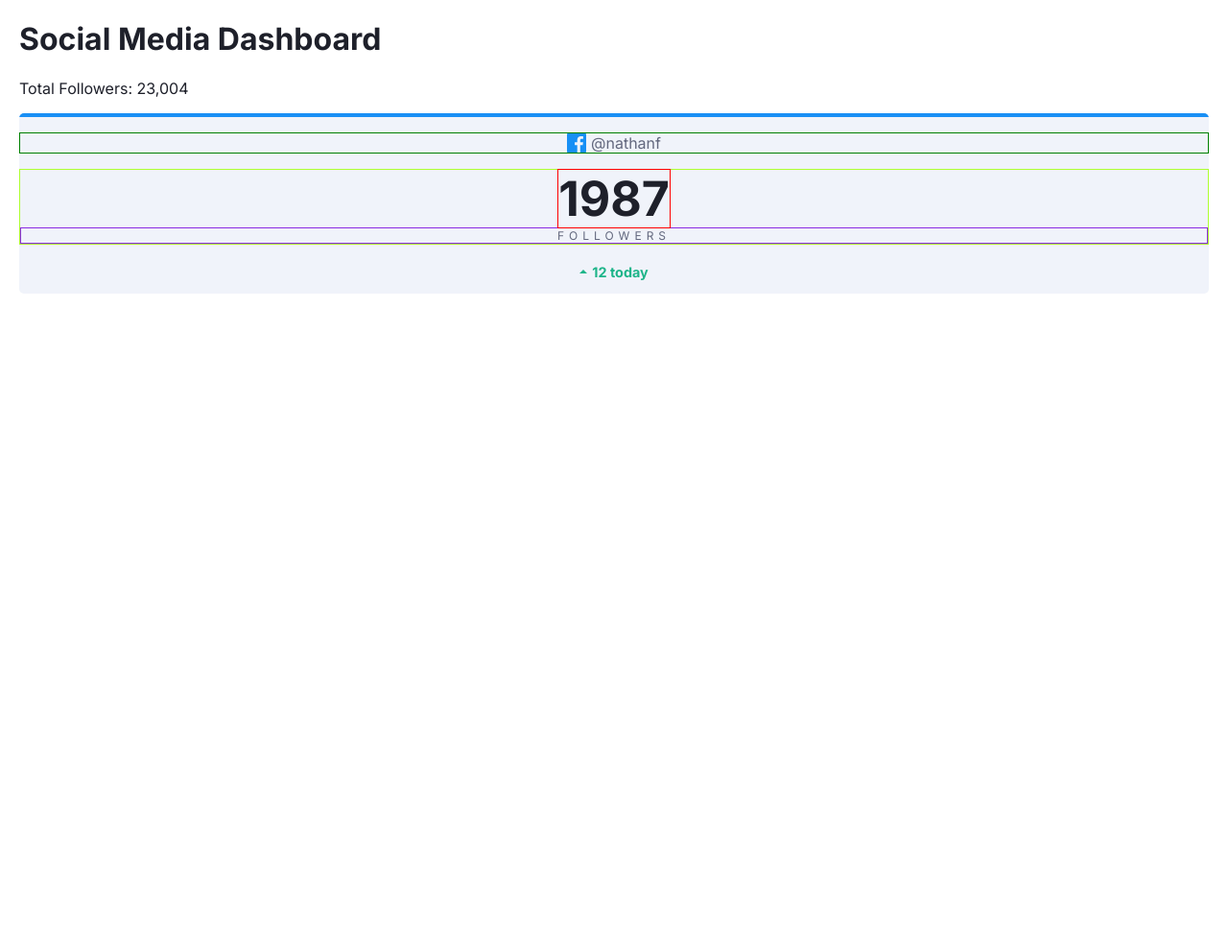
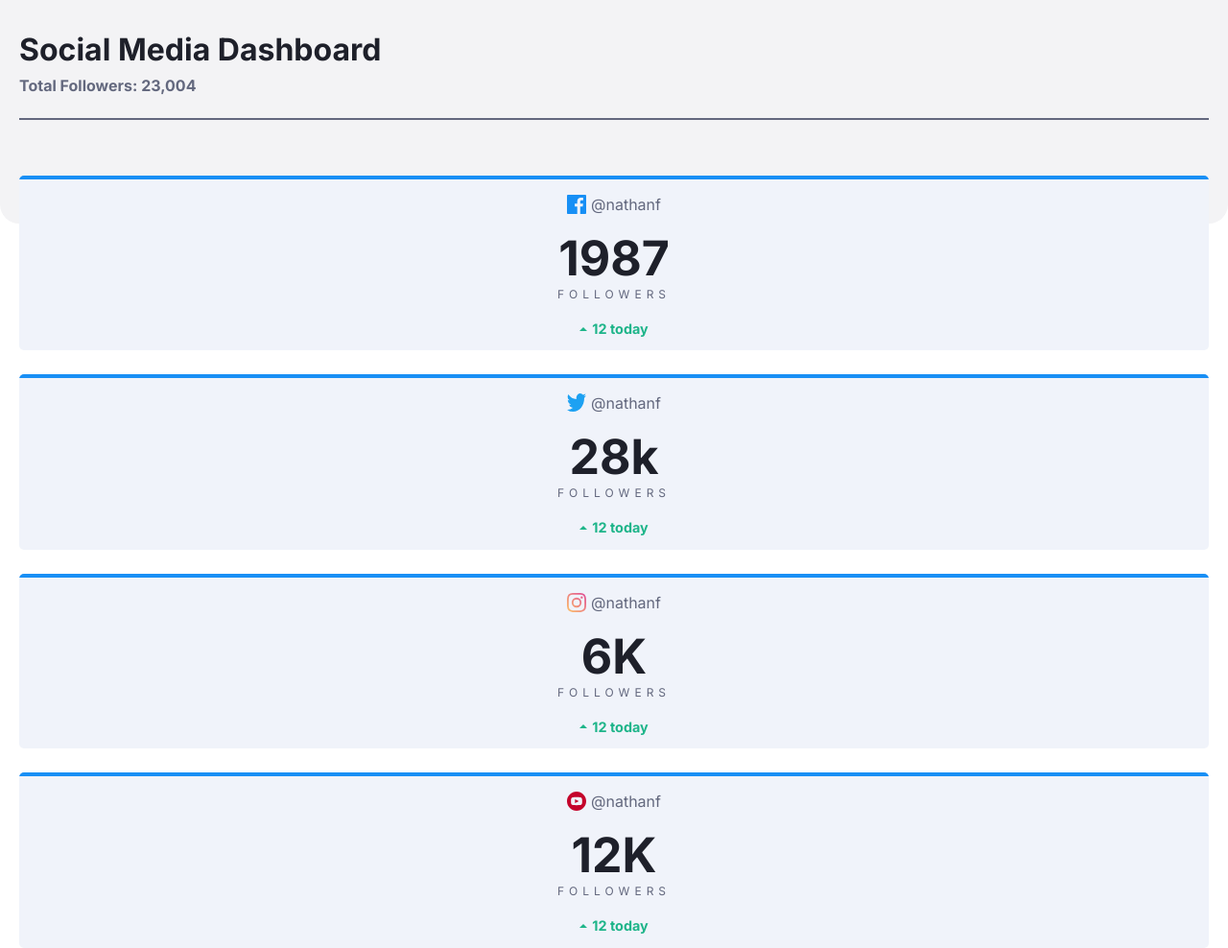
Before and after one commit to aleja-gif/dashboardSM, a plain HTML site: page Index.html in a window 1280 px wide. Shown: the whole page at 96% size. Before the commit the page ends 800 px from the top, so only its background shows below. Drawn offline with Linux system fonts and the light colour scheme.

Commit message:
Modificación Header y adicion de las cards de las demás redes sociales en la parte superior

```diff
--- a/Index.html
+++ b/Index.html
@@ -14,11 +14,12 @@
     <header>
       <div class="wrapper">
         <h1>Social Media Dashboard</h1>
-        <p>Total Followers: 23,004</p>
+        <p class="header-total">Total Followers: 23,004</p>
       </div>
     </header>
-    <section>
+    <section class="top-cards">
       <div class="wrapper">
+        <div class="grid">
           <article class="card">
             <p class="card-title">
               <img src="images/icon-facebook.svg" alt="" />
@@ -33,6 +34,49 @@
               12 today
             </p>
           </article>
+          <article class="card">
+            <p class="card-title">
+              <img src="images/icon-twitter.svg" alt="" />
+              @nathanf
+            </p>
+            <p class="card-followers">
+              <span class="card-followers-number">28k</span>
+              <span class="card-followers-title">FOLLOWERS</span>
+            </p>
+            <p class="card-today">
+              <img src="images/icon-up.svg" alt="" />
+              12 today
+            </p>
+          </article>
+          <article class="card">
+            <p class="card-title">
+              <img src="images/icon-instagram.svg" alt="" />
+              @nathanf
+            </p>
+            <p class="card-followers">
+              <span class="card-followers-number">6K</span>
+              <span class="card-followers-title">FOLLOWERS</span>
+            </p>
+            <p class="card-today">
+              <img src="images/icon-up.svg" alt="" />
+              12 today
+            </p>
+          </article>
+          <article class="card">
+            <p class="card-title">
+              <img src="images/icon-youtube.svg" alt="" />
+              @nathanf
+            </p>
+            <p class="card-followers">
+              <span class="card-followers-number">12K</span>
+              <span class="card-followers-title">FOLLOWERS</span>
+            </p>
+            <p class="card-today">
+              <img src="images/icon-up.svg" alt="" />
+              12 today
+            </p>
+          </article>
+        </div>
       </div>
     </section>
     <section></section>
--- a/css/style.css
+++ b/css/style.css
@@ -1,5 +1,6 @@
 body {
   margin: 0;
+  padding: 0;
   font-family: "Inter", sans-serif;
   color: hsl(230, 17%, 14%);
 }
@@ -18,6 +19,30 @@ body {
 .wrapper {
   padding: 0 20px;
 }
+.grid{
+  display: grid;
+  grid-row-gap: 25px;
+}
+header{
+  background-color:  #f3f3f5;
+  padding-bottom: 100px;
+  border-radius: 0 0 20px 20px;
+  padding-top: 2em;
+}
+.header-total{
+  color: var(--dark-grayish-blue);
+  margin: .5em 0;
+  font-weight: 700;
+  padding-bottom: 1.5em;
+  border-bottom: 2px solid var(--dark-grayish-blue);
+}
+h1{
+  margin: 0;
+  font-size: 1.7 em;
+}
+.top-cards{
+  margin-top: -50px;
+}
 .card {
   border-radius: 5px;
   overflow: hidden;
@@ -32,7 +57,6 @@ body {
 }
 
 .card-title {
-  border: 1px solid green;
   display: flex;
   justify-content: center;
   color: var(--dark-grayish-blue);
@@ -44,16 +68,16 @@ body {
 }
 
 .card-followers {
-  border: 1px solid greenyellow;
+
 }
 
 .card-followers-number {
-  border: 1px solid red;
+
   font-size: 50px;
   font-weight: 700;
 }
 .card-followers-title {
-  border: 1px solid blueviolet;
+
   display: block;
   color: var(--dark-grayish-blue);
   letter-spacing: 5px;
```
Lines whose indentation alone changed are shown as unchanged.
